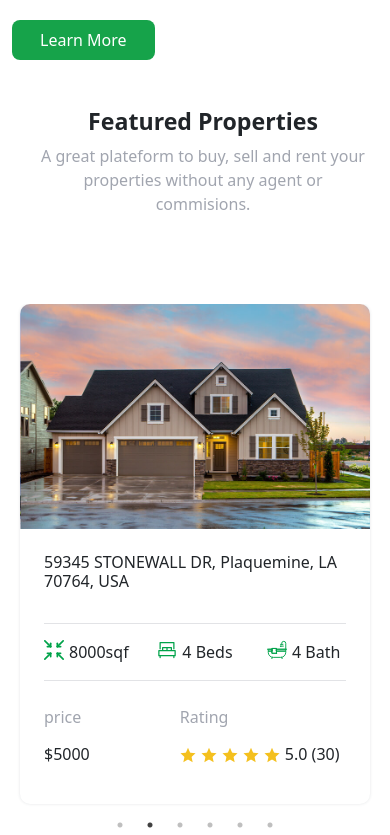
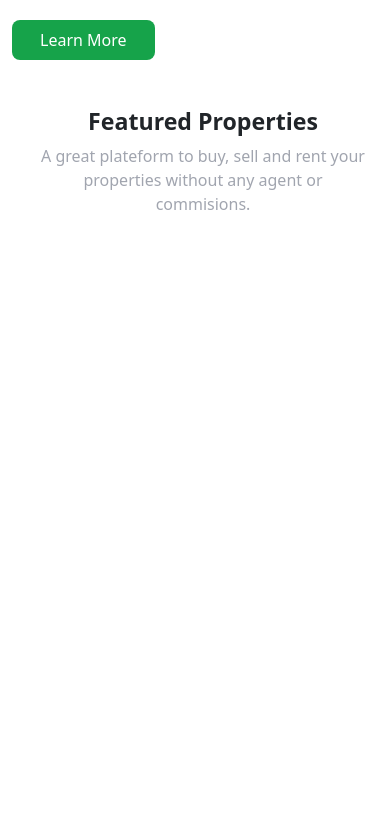
Before and after one commit to codermejba/RealestateCopy, a React (Vite) app: page / in a window 390 px wide. Shown: the part 2259-3094 px from the top of the page. After the commit the page ends 2587 px from the top, so only its background shows below. Built offline with nearby package versions, Linux system fonts and the light colour scheme.

Commit message:
feature card responsive problem detected

```diff
--- a/src/components/FeaturedSection/FeaturedCards.jsx
+++ b/src/components/FeaturedSection/FeaturedCards.jsx
@@ -8,7 +8,7 @@ import Slider from "react-slick";
 
 const FeateredCards = () => {
   const settings = {
-    dots: true,
+    dots: false,
     infinite: true,
     speed: 500,
     slidesToShow: 3,       // Number of cards visible at once
--- a/src/components/FeaturedSection/FeaturedSection.jsx
+++ b/src/components/FeaturedSection/FeaturedSection.jsx
@@ -12,7 +12,6 @@ const FeaturedSection = () => {
         </p>
       </TopSection>
       <Features className="my-5 py-4">
-        <FeaturedCards />
       </Features>
     </Main>
   );
```
